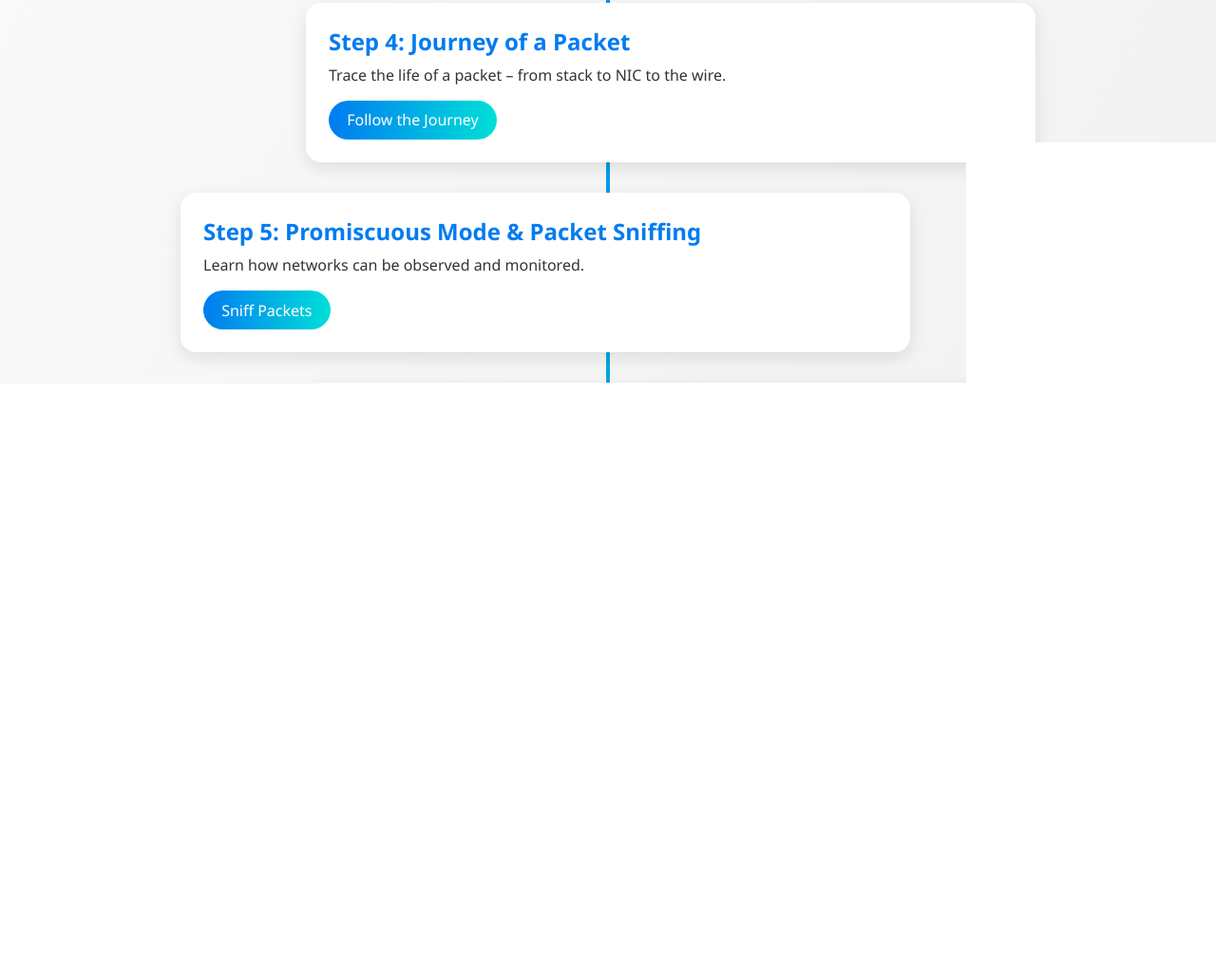
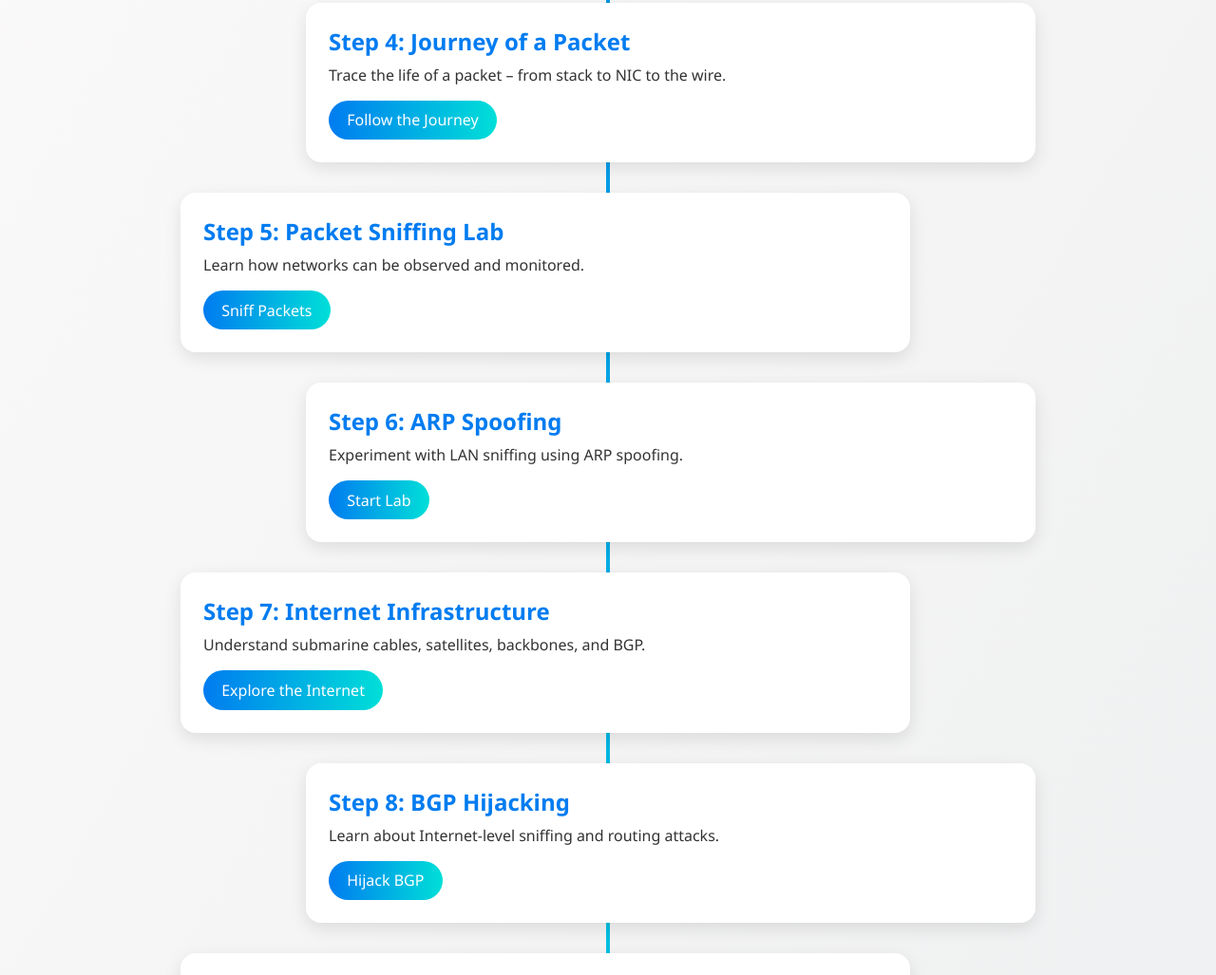
Before and after one commit to 14morpheus14/teaching, a plain HTML site: page mcs105/index.html in a window 1280 px wide. Shown: the part 867-1894 px from the top of the page at 95% size. Drawn offline with Linux system fonts and the light colour scheme.

Commit message:
Update index.html

```diff
--- a/mcs105/index.html
+++ b/mcs105/index.html
@@ -166,7 +166,7 @@
       <a href="https://14morpheus14.github.io/teaching/packet-journey.html">Follow the Journey</a>
     </div>
     <div class="step">
-      <h2>Step 5: Promiscuous Mode & Packet Sniffing</h2>
+      <h2>Step 5: Packet Sniffing Lab</h2>
       <p>Learn how networks can be observed and monitored.</p>
       <a href="https://14morpheus14.github.io/teaching/packet-sniffing-lab.html">Sniff Packets</a>
     </div>
```
